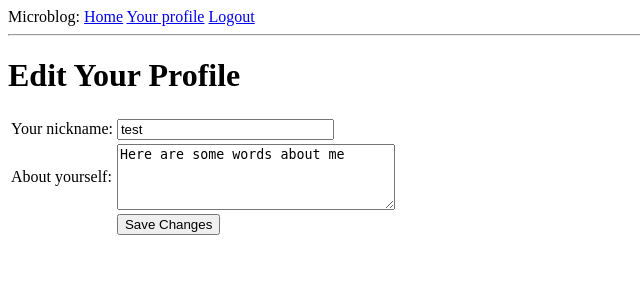
After one commit to gclen/flask-microblog, a Flask app: page /edit in a window 1280 px wide. The commit adds this page. Shown: the top 300 px of the page, without its empty margins (0-640 px from the left). Run offline with Flask 2, Linux system fonts and the light colour scheme; a user stored in the database is signed in; data comes from the database, SQL or seed files in the repository; both versions use the stored data as it was after the commit.

Commit message:
Completed part six

```diff
--- a/app/forms.py
+++ b/app/forms.py
@@ -1,8 +1,13 @@
 from flask_wtf import Form
-from wtforms import StringField, BooleanField
-from wtforms.validators import DataRequired
+from wtforms import StringField, BooleanField, TextAreaField
+from wtforms.validators import DataRequired, Length
 
 
 class LoginForm(Form):
     openid = StringField('openid', validators=[DataRequired()])
     remember_me = BooleanField('remember_me', default=False)
+
+
+class EditForm(Form):
+    nickname = StringField('nickname', validators=[DataRequired()])
+    about_me = TextAreaField('about_me', validators=[Length(min=0, max=140)])
--- a/app/models.py
+++ b/app/models.py
@@ -1,4 +1,5 @@
 from app import db
+from hashlib import md5
 
 
 class User(db.Model):
@@ -6,6 +7,8 @@ class User(db.Model):
     nickname = db.Column(db.String(64), index=True, unique=True)
     email = db.Column(db.String(120), index=True, unique=True)
     posts = db.relationship('Post', backref='author', lazy='dynamic')
+    about_me = db.Column(db.String(140))
+    last_seen = db.Column(db.DateTime)
 
     @property
     def is_authenticated(self):
@@ -25,6 +28,9 @@ class User(db.Model):
         except NameError:
             return str(self.id)
 
+    def avatar(self, size):
+        return 'http://www.gravatar.com/avatar/%s?d=mm&s=%d' % (md5(self.email.encode('utf-8')).hexdigest(), size)
+
     def __repr__(self):
         return '<User %r>' % (self.nickname)
 
--- a/app/templates/base.html
+++ b/app/templates/base.html
@@ -10,6 +10,7 @@
     <div>Microblog:
       <a href= "{{ url_for('index') }}"> Home</a>
       {% if g.user.is_authenticated %}
+        <a href="{{ url_for('user', nickname=g.user.nickname) }}">Your profile</a>
         <a href="{{ url_for('logout') }}">Logout</a>
       {% endif %}
     </div>
--- /dev/null
+++ b/app/templates/edit.html
@@ -0,0 +1,23 @@
+<!-- extend base layout -->
+{% extends "base.html" %}
+
+{% block content %}
+  <h1>Edit Your Profile</h1>
+  <form action="" method="post" name="edit">
+    {{ form.hidden_tag() }}
+    <table>
+      <tr>
+        <td>Your nickname:</td>
+        <td>{{ form.nickname(size=24) }}</td>
+      </tr>
+      <tr>
+        <td>About yourself:</td>
+        <td>{{ form.about_me(cols=32, rows=4) }}</td>
+      </tr>
+      <tr>
+        <td></td>
+        <td><input type="submit" value="Save Changes"></td>
+      </tr>
+    </table>
+  </form>
+{% endblock %}
--- /dev/null
+++ b/app/templates/post.html
@@ -0,0 +1,6 @@
+<table>
+  <tr valign="top">
+    <td><img src="{{ post.author.avatar(50) }}"></td>
+    <td><i>{{ post.author.nickname }} says:</i><br>{{ post.body}}</td>
+  </tr>
+</table>
--- a/app/views.py
+++ b/app/views.py
@@ -1,9 +1,9 @@
 from flask import render_template, flash, redirect, session, url_for, request, g
 from flask_login import login_user, logout_user, current_user, login_required
 from app import app, db, lm, oid
-from .forms import LoginForm
+from .forms import LoginForm, EditForm
 from .models import User
-
+from datetime import datetime
 
 @app.route('/')
 @app.route('/index')
@@ -69,11 +69,47 @@ def logout():
     logout_user()
     return redirect(url_for('index'))
 
+
 @app.before_request
 def before_request():
     g.user = current_user
+    if g.user.is_authenticated:
+        g.user.last_seen = datetime.utcnow()
+        db.session.add(g.user)
+        db.session.commit()
 
 
 @lm.user_loader
 def load_user(id):
     return User.query.get(int(id))
+
+
+@app.route('/user/<nickname>')
+@login_required
+def user(nickname):
+    user = User.query.filter_by(nickname=nickname).first()
+    if user is None:
+        flash('User %s not found' % nickname)
+        return redirect(url_for('index'))
+    posts = [
+        {'author': user, 'body': 'Test post #1'},
+        {'author': user, 'body': 'Test post #2'}
+    ]
+    return render_template('user.html', user=user, posts=posts)
+
+
+@app.route('/edit', methods=['GET', 'POST'])
+@login_required
+def edit():
+    form = EditForm()
+    if form.validate_on_submit():
+        g.user.nickname = form.nickname.data
+        g.user.about_me = form.about_me.data
+        db.session.add(g.user)
+        db.session.commit()
+        flash('Your changes have been saved')
+        return redirect(url_for('edit'))
+    else:
+        form.nickname.data = g.user.nickname
+        form.about_me.data = g.user.about_me
+    return render_template('edit.html', form=form)
```
Also changed, not shown: app/templates/user.html (added, +20 -0 lines), db_repository/versions/003_migration.py (added, +31 -0 lines), db_repository/versions/004_migration.py (added, +19 -0 lines), app.db, 4 other files.
